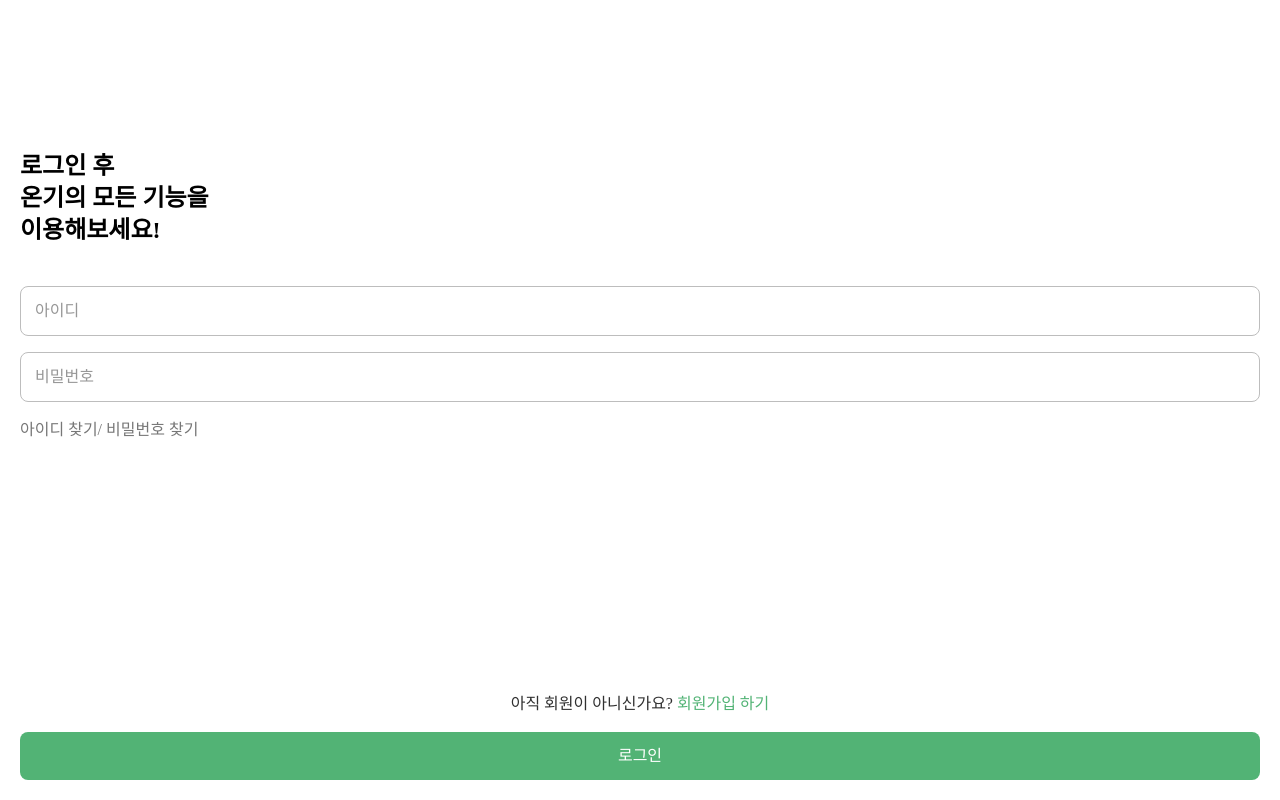
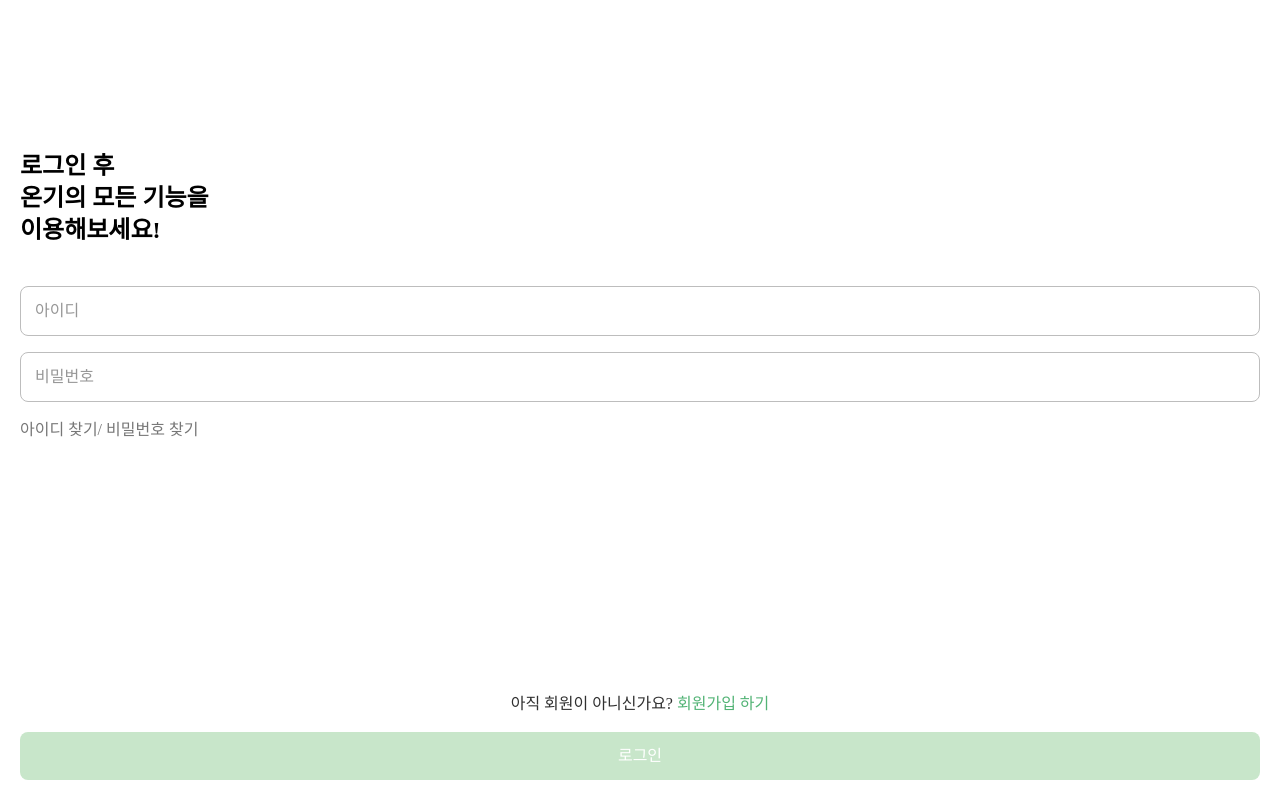
Before and after one commit to ON-GI/FrontEnd, a React (Vite) app: page /login in a window 1280 px wide. Built offline with nearby package versions, Linux system fonts and the light colour scheme; no server answers; a web font is replaced by a local one.

Commit message:
refactor : 로그인 폼 컴포넌트 인풋 상태에 따른 버튼 disalbed 상태 추가

```diff
--- a/src/components/auth/Login/LoginForm.tsx
+++ b/src/components/auth/Login/LoginForm.tsx
@@ -1,20 +1,22 @@
-import { FormEvent, useRef } from 'react';
+import { FormEvent } from 'react';
 import { Link } from 'react-router-dom';
 
 import useLogin from './useLogin';
 
 import BaseInput from '../../common/BaseInput';
+import useLoginForm from './useLoginForm';
+import BaseButton from '../../common/BaseButton';
 
 const LoginForm = () => {
-  const idInputRef = useRef<HTMLInputElement>(null);
-  const passwordInputRef = useRef<HTMLInputElement>(null);
+  const { userId, password, handlePasswordChange, handleUserIdChange, isFormValid } = useLoginForm();
+  const { mutate, error, isError } = useLogin();
 
-  const { mutate, error, isError } = useLogin();
+  console.log(userId);
 
   const handleSubmit = (e: FormEvent<HTMLFormElement>) => {
     e.preventDefault();
 
-    mutate({ id: idInputRef.current!.value, password: passwordInputRef.current!.value });
+    mutate({ id: userId, password: password });
   };
 
   return (
@@ -25,12 +27,20 @@ const LoginForm = () => {
           <br /> 이용해보세요!
         </p>
         <form onSubmit={handleSubmit} id="login" className="flex h-full flex-col justify-between">
-          <BaseInput ref={idInputRef} type="text" id="id" placeholder="아이디" className="mb-4" />
+          <BaseInput
+            value={userId}
+            onChange={handleUserIdChange}
+            type="text"
+            id="id"
+            placeholder="아이디"
+            className="mb-4"
+          />
 
           <BaseInput
             inputState={isError ? 'invalid' : 'default'}
             error={error?.message}
-            ref={passwordInputRef}
+            onChange={handlePasswordChange}
+            value={password}
             type="password"
             id="password"
             placeholder="비밀번호"
@@ -45,9 +55,14 @@ const LoginForm = () => {
             회원가입 하기
           </Link>
         </p>
-        <button form="login" type="submit" className="bg-primary-400 w-full rounded-lg p-3 text-white">
+        <BaseButton
+          disabled={!isFormValid}
+          form="login"
+          type="submit"
+          className="bg-primary-400 w-full rounded-lg p-3 text-white"
+        >
           로그인
-        </button>
+        </BaseButton>
       </div>
     </>
   );
```
